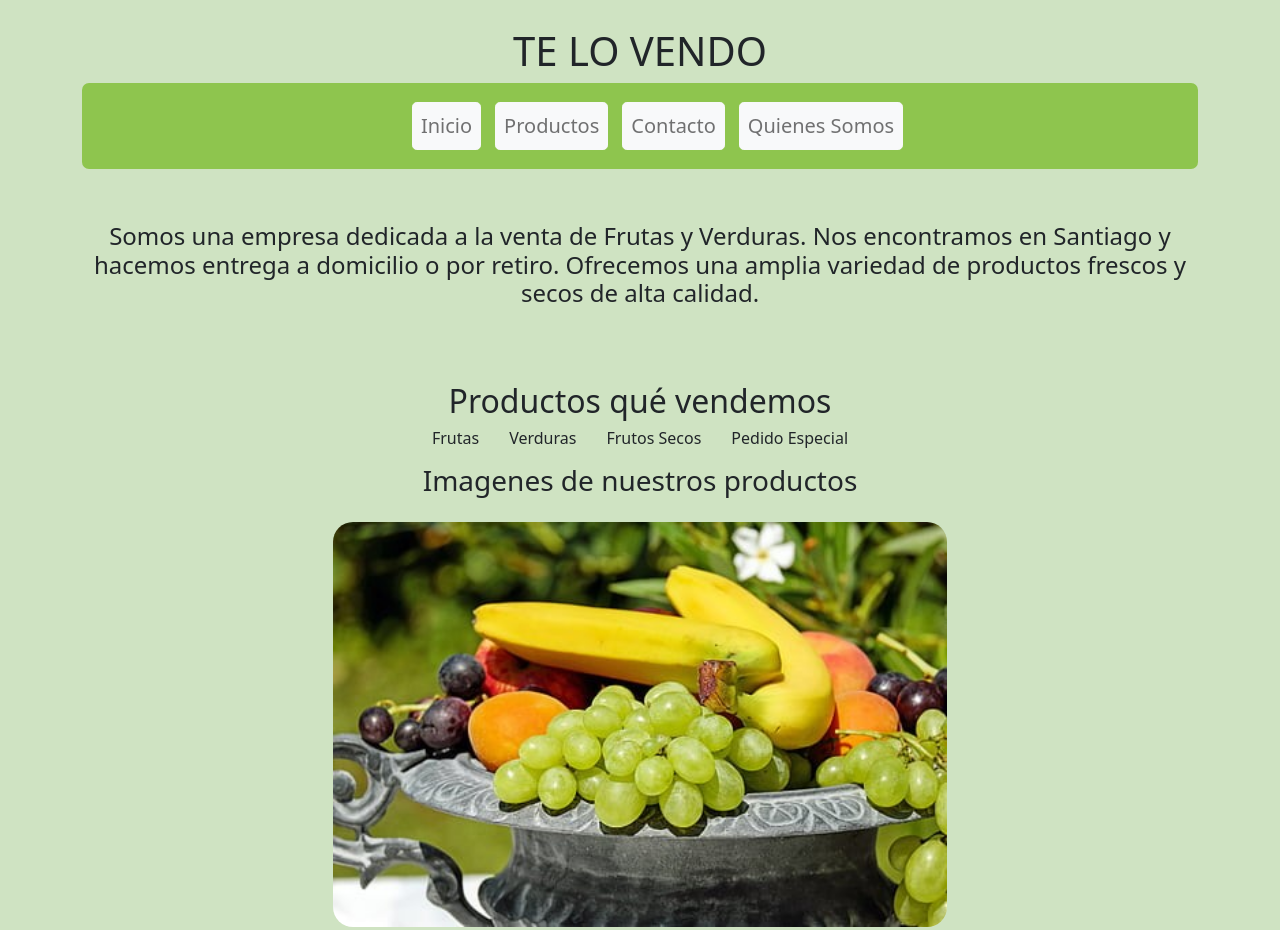
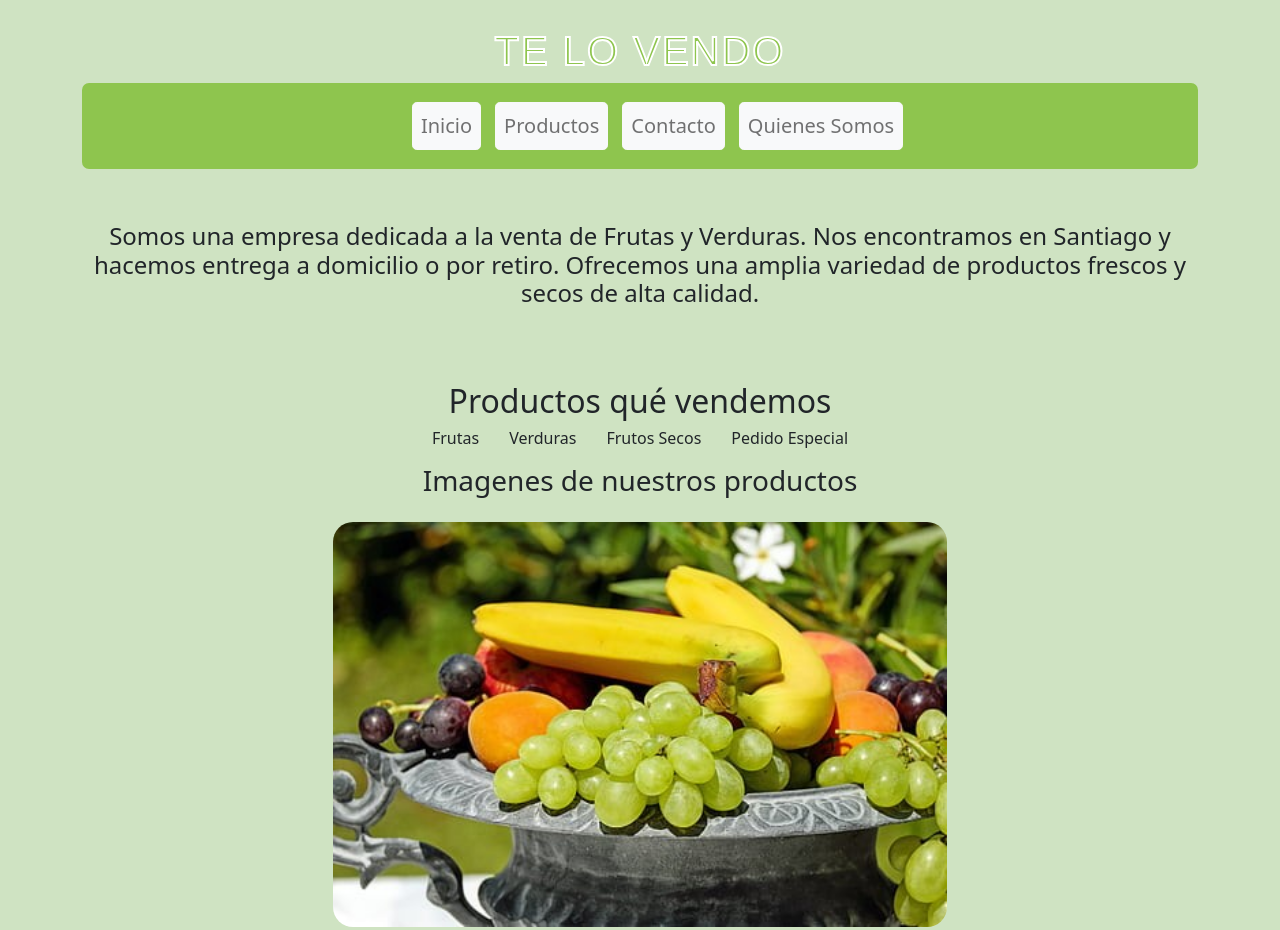
Before and after one commit to ShadowDragonxX/grupal7, a plain HTML site: page index.html in a window 1280 px wide. Shown: the top 930 px of the page. Drawn offline with nearby package versions, Linux system fonts and the light colour scheme.

Commit message:
cambio del h1

```diff
--- a/css/styles.css
+++ b/css/styles.css
@@ -3,6 +3,14 @@
 
 /* **************************************************************************** */
                             /* ESTILOS GENERALES */
+
+h1 {
+  color: #8ec54e;
+  font-family: fantasy;
+  font-size: xx-large;
+  -webkit-text-stroke: 2px white;
+  letter-spacing: 2px;
+}
 
 .centrado {  text-align: center; }
 html {
```
